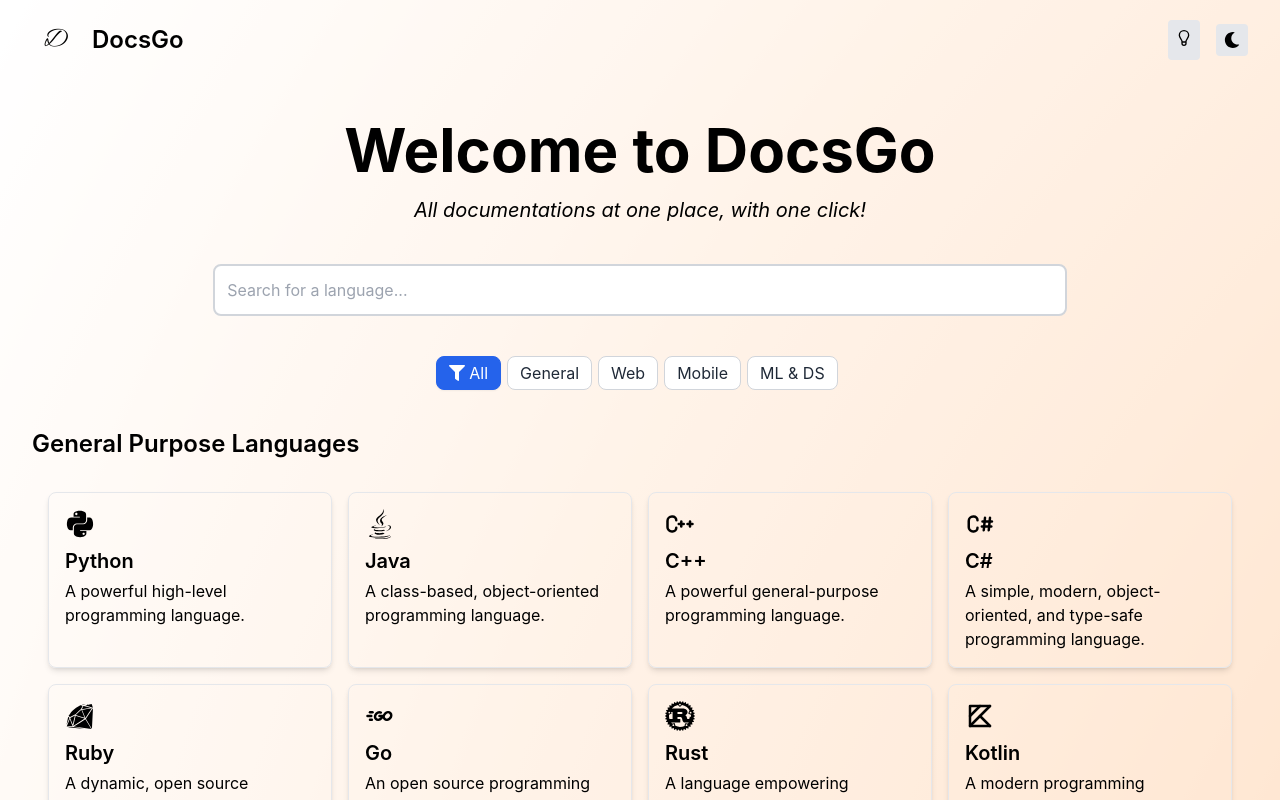
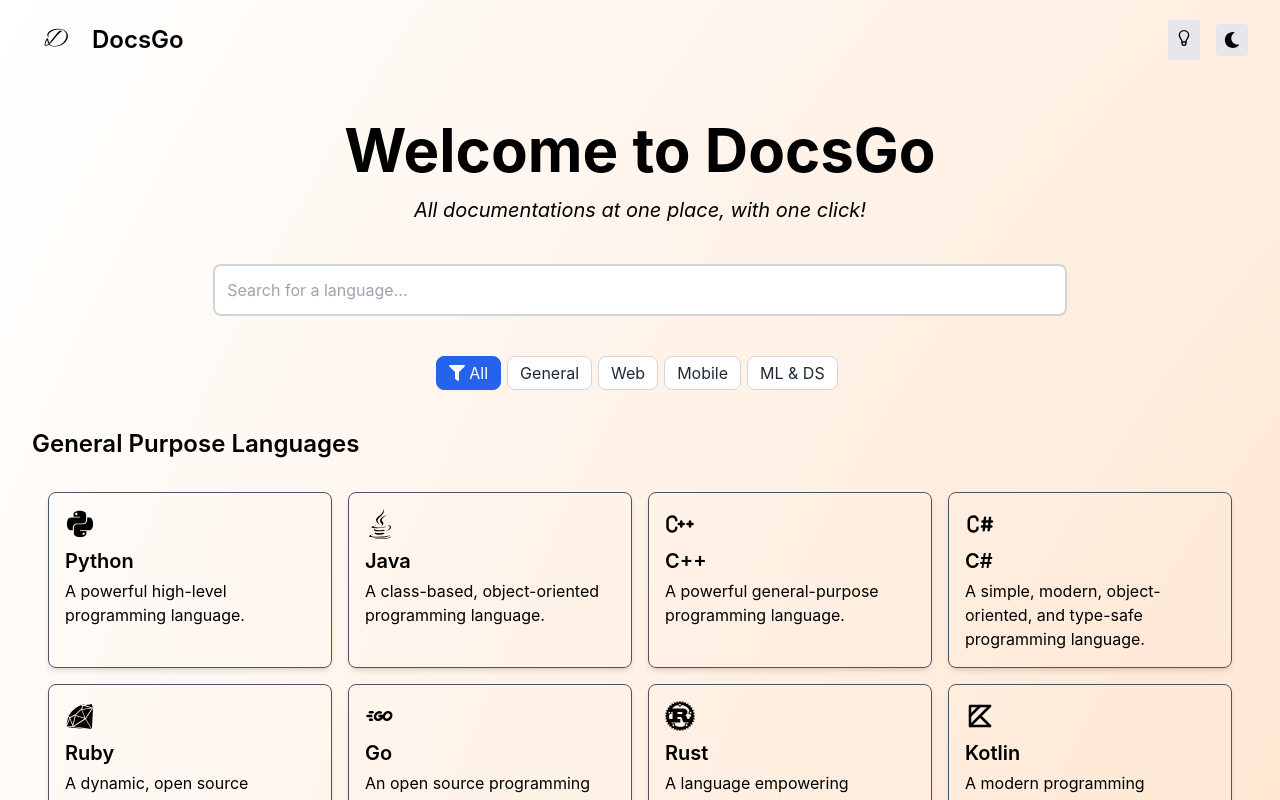
Before and after one commit to roche-jeethan/docsgo-react, a React (Create React App) app: page / in a window 1280 px wide. Shown: the top 800 px of the page. Built offline with nearby package versions, Linux system fonts and the light colour scheme.

Commit message:
refact/card: changed bordercolor

```diff
--- a/src/components/LanguageCard.jsx
+++ b/src/components/LanguageCard.jsx
@@ -6,10 +6,13 @@
   };
 
   return (
-    <div className="language-card p-4 border rounded-lg shadow-md hover:shadow-lg transition-shadow duration-300" onClick={handleClick}>
+    <div
+      className="language-card p-4 border border-gray-600 dark:border-gray-400 rounded-lg shadow-md dark:shadow-md hover:shadow-lg dark:hover:shadow-lg transition-shadow duration-300"
+      onClick={handleClick}
+    >
       <div className="language-icon mb-2 text-3xl">{icon}</div>
       <h2 className="text-xl font-semibold mb-1">{name}</h2>
-      <p className="text-600">{description}</p>
+      <p className="text-600 dark:text-gray-300">{description}</p>
     </div>
   );
 };
```
